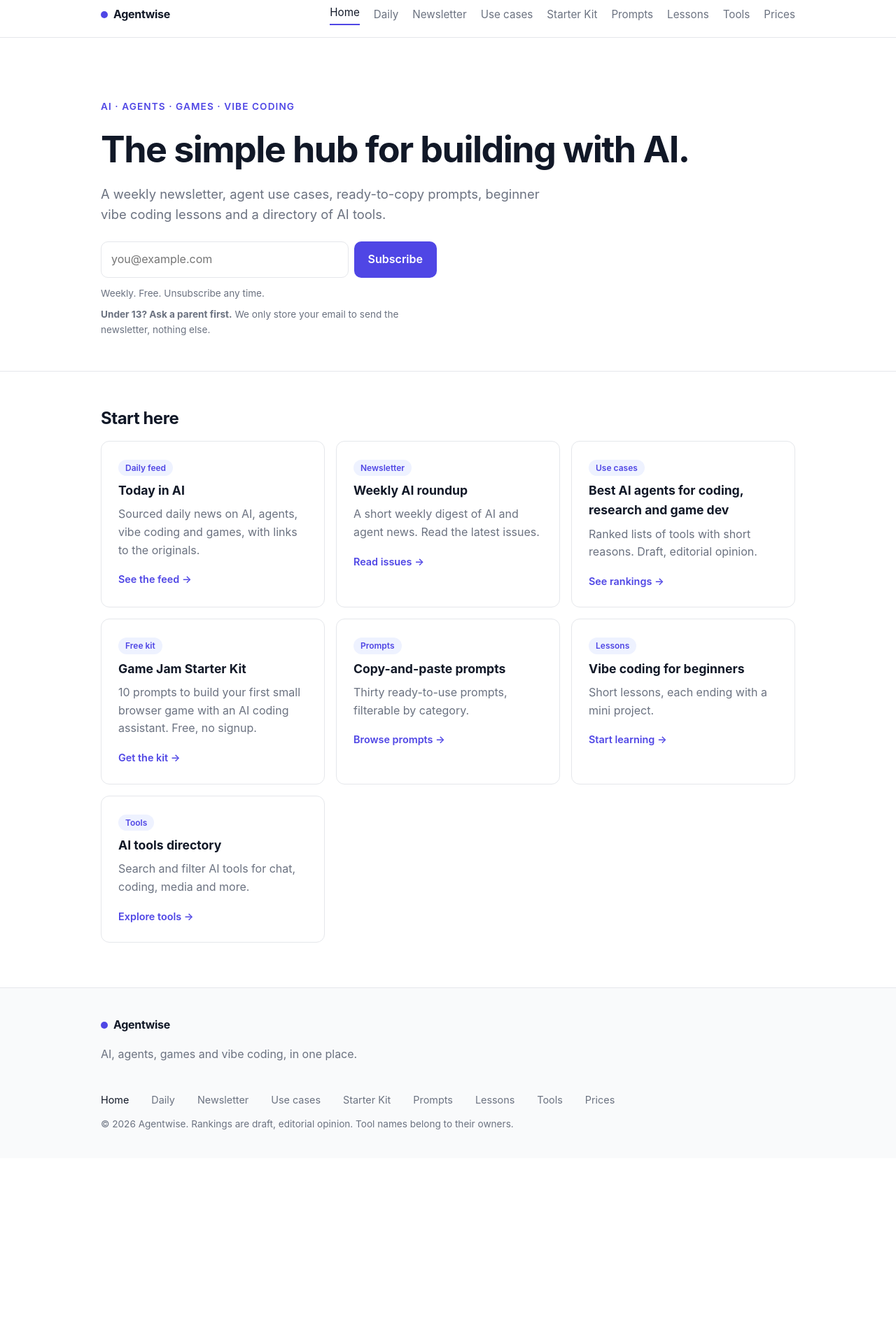
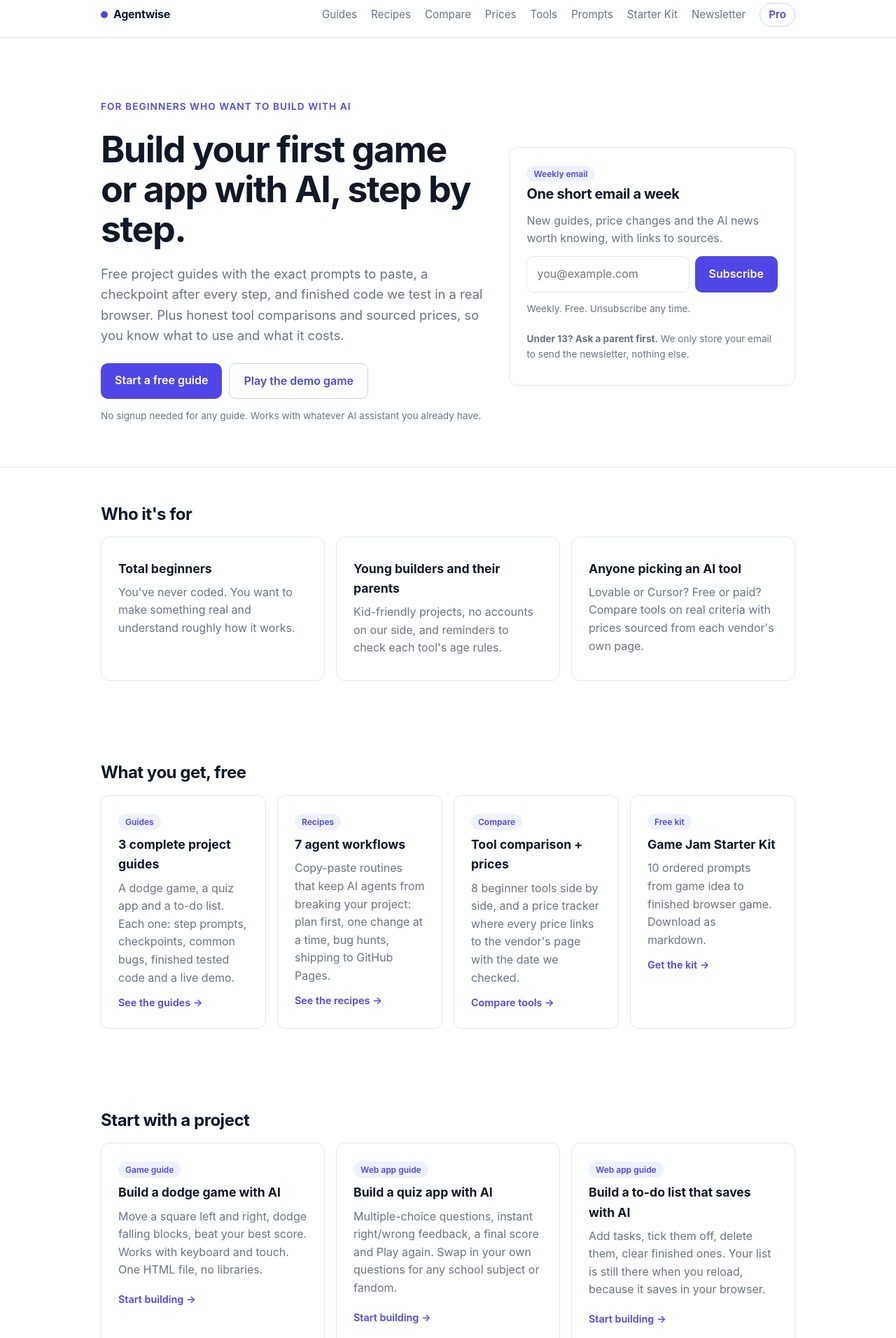
Before and after one commit to micahschien/agentwise, a plain HTML site: page index.html in a window 1280 px wide. Shown: the part 11-1923 px from the top of the page at 70% size. Before the commit the page ends 1666 px from the top, so only its background shows below. Drawn offline with Linux system fonts and the light colour scheme.

Commit message:
Homepage: sharp value prop, who it's for, what you get

```diff
--- a/index.html
+++ b/index.html
@@ -1,27 +1,40 @@
 <!doctype html>
 <html lang="en"><head><meta charset="utf-8"><meta name="viewport" content="width=device-width,initial-scale=1">
-<title>Home · Agentwise</title><meta name="description" content="Agentwise: AI news, agent use cases, prompts, vibe coding lessons and an AI tools directory.">
+<title>Agentwise: build your first game or app with AI, step by step</title><meta name="description" content="Free step-by-step guides to build games and apps with AI, with copyable prompts and tested code. Plus honest AI tool comparisons and sourced prices.">
+<link rel="canonical" href="https://micahschien.github.io/agentwise/"><link rel="icon" href="favicon.svg" type="image/svg+xml"><meta name="theme-color" content="#4f46e5">
+<meta property="og:type" content="website"><meta property="og:site_name" content="Agentwise"><meta property="og:title" content="Agentwise: build your first game or app with AI, step by step"><meta property="og:description" content="Free step-by-step guides to build games and apps with AI, with copyable prompts and tested code. Plus honest AI tool comparisons and sourced prices."><meta property="og:url" content="https://micahschien.github.io/agentwise/"><meta property="og:image" content="https://micahschien.github.io/agentwise/og.png"><meta name="twitter:card" content="summary_large_image">
 <link rel="stylesheet" href="style.css"></head><body>
 <header class="site-header"><div class="wrap bar"><a class="logo" href="index.html"><span class="dot"></span>Agentwise</a>
-<button class="menu-btn" aria-label="Toggle menu" aria-expanded="false">Menu</button><nav class="nav"><a href="index.html" aria-current="page">Home</a><a href="daily.html">Daily</a><a href="newsletter.html">Newsletter</a><a href="use-cases.html">Use cases</a><a href="starter-kit.html">Starter Kit</a><a href="prompts.html">Prompts</a><a href="lessons.html">Lessons</a><a href="tools.html">Tools</a><a href="prices.html">Prices</a></nav></div></header>
-<main><section class="hero"><div class="wrap">
-<p class="eyebrow">AI · Agents · Games · Vibe coding</p>
-<h1>The simple hub for building with AI.</h1>
-<p class="lead">A weekly newsletter, agent use cases, ready-to-copy prompts, beginner vibe coding lessons and a directory of AI tools.</p>
-<form class="signup" data-signup id="hero-signup" novalidate>
+<button class="menu-btn" aria-label="Toggle menu" aria-expanded="false">Menu</button><nav class="nav"><a href="guides.html">Guides</a><a href="recipes.html">Recipes</a><a href="compare.html">Compare</a><a href="prices.html">Prices</a><a href="tools.html">Tools</a><a href="prompts.html">Prompts</a><a href="starter-kit.html">Starter Kit</a><a href="newsletter.html">Newsletter</a><a href="pro.html" class="nav-pro">Pro</a></nav></div></header>
+<main><section class="hero"><div class="wrap hero-grid"><div>
+<p class="eyebrow">For beginners who want to build with AI</p>
+<h1>Build your first game or app with AI, step by step.</h1>
+<p class="lead">Free project guides with the exact prompts to paste, a checkpoint after every step, and finished code we test in a real browser. Plus honest tool comparisons and sourced prices, so you know what to use and what it costs.</p>
+<p class="actions"><a class="btn" href="guides.html">Start a free guide</a> <a class="btn ghost" href="demos/dodge.html" target="_blank" rel="noopener">Play the demo game</a></p>
+<p class="muted small">No signup needed for any guide. Works with whatever AI assistant you already have.</p></div>
+<div class="hero-card card flat"><span class="tag">Weekly email</span><h2>One short email a week</h2><p class="muted">New guides, price changes and the AI news worth knowing, with links to sources.</p><form class="signup" data-signup id="hero-signup" novalidate>
 <label class="sr" for="hero-signup-email">Email address</label>
-<input id="hero-signup-email" type="email" name="email" placeholder="you@example.com" required>
+<input id="hero-signup-email" type="email" name="email" placeholder="you@example.com" required autocomplete="email">
 <button class="btn" type="submit">Subscribe</button>
-<p class="form-msg muted small" role="status">Weekly. Free. Unsubscribe any time.</p><p class="form-note muted small"><strong>Under 13? Ask a parent first.</strong> We only store your email to send the newsletter, nothing else.</p></form></div></section>
-<section class="wrap section"><h2>Start here</h2><div class="grid">
+<p class="form-msg muted small" role="status">Weekly. Free. Unsubscribe any time.</p><p class="form-note muted small"><strong>Under 13? Ask a parent first.</strong> We only store your email to send the newsletter, nothing else.</p></form></div></div></section>
+<section class="wrap section"><h2>Who it's for</h2><div class="grid three">
+<div class="card flat"><h3>Total beginners</h3><p>You've never coded. You want to make something real and understand roughly how it works.</p></div>
+<div class="card flat"><h3>Young builders and their parents</h3><p>Kid-friendly projects, no accounts on our side, and reminders to check each tool's age rules.</p></div>
+<div class="card flat"><h3>Anyone picking an AI tool</h3><p>Lovable or Cursor? Free or paid? Compare tools on real criteria with prices sourced from each vendor's own page.</p></div></div></section>
+<section class="wrap section"><h2>What you get, free</h2><div class="grid four">
+<div class="card flat"><span class="tag">Guides</span><h3>3 complete project guides</h3><p>A dodge game, a quiz app and a to-do list. Each one: step prompts, checkpoints, common bugs, finished tested code and a live demo.</p><a class="more" href="guides.html">See the guides →</a></div>
+<div class="card flat"><span class="tag">Recipes</span><h3>7 agent workflows</h3><p>Copy-paste routines that keep AI agents from breaking your project: plan first, one change at a time, bug hunts, shipping to GitHub Pages.</p><a class="more" href="recipes.html">See the recipes →</a></div>
+<div class="card flat"><span class="tag">Compare</span><h3>Tool comparison + prices</h3><p>8 beginner tools side by side, and a price tracker where every price links to the vendor's page with the date we checked.</p><a class="more" href="compare.html">Compare tools →</a></div>
+<div class="card flat"><span class="tag">Free kit</span><h3>Game Jam Starter Kit</h3><p>10 ordered prompts from game idea to finished browser game. Download as markdown.</p><a class="more" href="starter-kit.html">Get the kit →</a></div></div></section>
+<section class="wrap section"><h2>Start with a project</h2><div class="grid"><a class="card" href="guide-dodge.html"><span class="tag">Game guide</span><h3>Build a dodge game with AI</h3><p>Move a square left and right, dodge falling blocks, beat your best score. Works with keyboard and touch. One HTML file, no libraries.</p><span class="more">Start building →</span></a><a class="card" href="guide-quiz.html"><span class="tag">Web app guide</span><h3>Build a quiz app with AI</h3><p>Multiple-choice questions, instant right/wrong feedback, a final score and Play again. Swap in your own questions for any school subject or fandom.</p><span class="more">Start building →</span></a><a class="card" href="guide-todo.html"><span class="tag">Web app guide</span><h3>Build a to-do list that saves with AI</h3><p>Add tasks, tick them off, delete them, clear finished ones. Your list is still there when you reload, because it saves in your browser.</p><span class="more">Start building →</span></a></div></section>
+<section class="wrap section"><div class="card flat cta"><span class="tag">Coming soon</span><h2>Agentwise Pro</h2><p>The 100-prompt Game Builder Pack and more full project guides. Not for sale yet; join the waitlist to get one email when it launches.</p><p><a class="btn" href="pro.html">See what's planned</a></p></div></section>
+<section class="wrap section"><h2>Also on Agentwise</h2><div class="grid">
 <a class="card" href="daily.html"><span class="tag">Daily feed</span><h3>Today in AI</h3><p>Sourced daily news on AI, agents, vibe coding and games, with links to the originals.</p><span class="more">See the feed →</span></a>
-<a class="card" href="newsletter.html"><span class="tag">Newsletter</span><h3>Weekly AI roundup</h3><p>A short weekly digest of AI and agent news. Read the latest issues.</p><span class="more">Read issues →</span></a>
-<a class="card" href="use-cases.html"><span class="tag">Use cases</span><h3>Best AI agents for coding, research and game dev</h3><p>Ranked lists of tools with short reasons. Draft, editorial opinion.</p><span class="more">See rankings →</span></a>
-<a class="card" href="starter-kit.html"><span class="tag">Free kit</span><h3>Game Jam Starter Kit</h3><p>10 prompts to build your first small browser game with an AI coding assistant. Free, no signup.</p><span class="more">Get the kit →</span></a>
-<a class="card" href="prompts.html"><span class="tag">Prompts</span><h3>Copy-and-paste prompts</h3><p>Thirty ready-to-use prompts, filterable by category.</p><span class="more">Browse prompts →</span></a>
-<a class="card" href="lessons.html"><span class="tag">Lessons</span><h3>Vibe coding for beginners</h3><p>Short lessons, each ending with a mini project.</p><span class="more">Start learning →</span></a>
+<a class="card" href="newsletter.html"><span class="tag">Newsletter</span><h3>Weekly AI roundup</h3><p>Past issues of the weekly digest.</p><span class="more">Read issues →</span></a>
+<a class="card" href="prompts.html"><span class="tag">Prompts</span><h3>30 copy-and-paste prompts</h3><p>For coding, game dev, research, writing, learning and agents.</p><span class="more">Browse prompts →</span></a>
+<a class="card" href="lessons.html"><span class="tag">Lessons</span><h3>Vibe coding for beginners</h3><p>Eight short lessons, each ending with a mini project.</p><span class="more">Start learning →</span></a>
 <a class="card" href="tools.html"><span class="tag">Tools</span><h3>AI tools directory</h3><p>Search and filter AI tools for chat, coding, media and more.</p><span class="more">Explore tools →</span></a>
-</div></section></main>
-<footer class="site-footer"><div class="wrap foot"><div><a class="logo" href="index.html"><span class="dot"></span>Agentwise</a><p class="muted">AI, agents, games and vibe coding, in one place.</p></div>
-<nav class="foot-nav"><a href="index.html" aria-current="page">Home</a><a href="daily.html">Daily</a><a href="newsletter.html">Newsletter</a><a href="use-cases.html">Use cases</a><a href="starter-kit.html">Starter Kit</a><a href="prompts.html">Prompts</a><a href="lessons.html">Lessons</a><a href="tools.html">Tools</a><a href="prices.html">Prices</a></nav></div><div class="wrap"><p class="muted small">© 2026 Agentwise. Rankings are draft, editorial opinion. Tool names belong to their owners.</p></div></footer>
-<script src="main.js"></script></body></html>
+<a class="card" href="about.html"><span class="tag">About</span><h3>Who makes this</h3><p>A young, independent project. How we check things and how the site makes money.</p><span class="more">Read about us →</span></a></div></section></main>
+<footer class="site-footer"><div class="wrap foot"><div class="foot-brand"><a class="logo" href="index.html"><span class="dot"></span>Agentwise</a><p class="muted small">Step-by-step guides for building games and small apps with AI. A young, independent project.</p></div>
+<nav class="foot-nav" aria-label="Footer"><div><h4>Build</h4><a href="guides.html">Project guides</a><a href="recipes.html">Agent recipes</a><a href="starter-kit.html">Game Jam Starter Kit</a><a href="prompts.html">Prompts</a><a href="lessons.html">Lessons</a></div><div><h4>Choose tools</h4><a href="compare.html">Compare tools</a><a href="prices.html">Prices</a><a href="tools.html">Tools directory</a><a href="use-cases.html">Use cases</a></div><div><h4>News</h4><a href="daily.html">Daily feed</a><a href="newsletter.html">Newsletter</a></div><div><h4>Agentwise</h4><a href="index.html" aria-current="page">Home</a><a href="pro.html">Pro (waitlist)</a><a href="about.html">About</a><a href="about.html#money">How we make money</a><a href="about.html#privacy">Privacy</a></div></nav></div><div class="wrap"><p class="muted small">© 2026 Agentwise. No ads. No affiliate links right now; if we add any, they will be labeled (<a href="about.html#money">how we make money</a>). Opinions are ours and not for sale. Tool names belong to their owners.</p></div></footer>
+<script src="main.js" defer></script></body></html>
```
